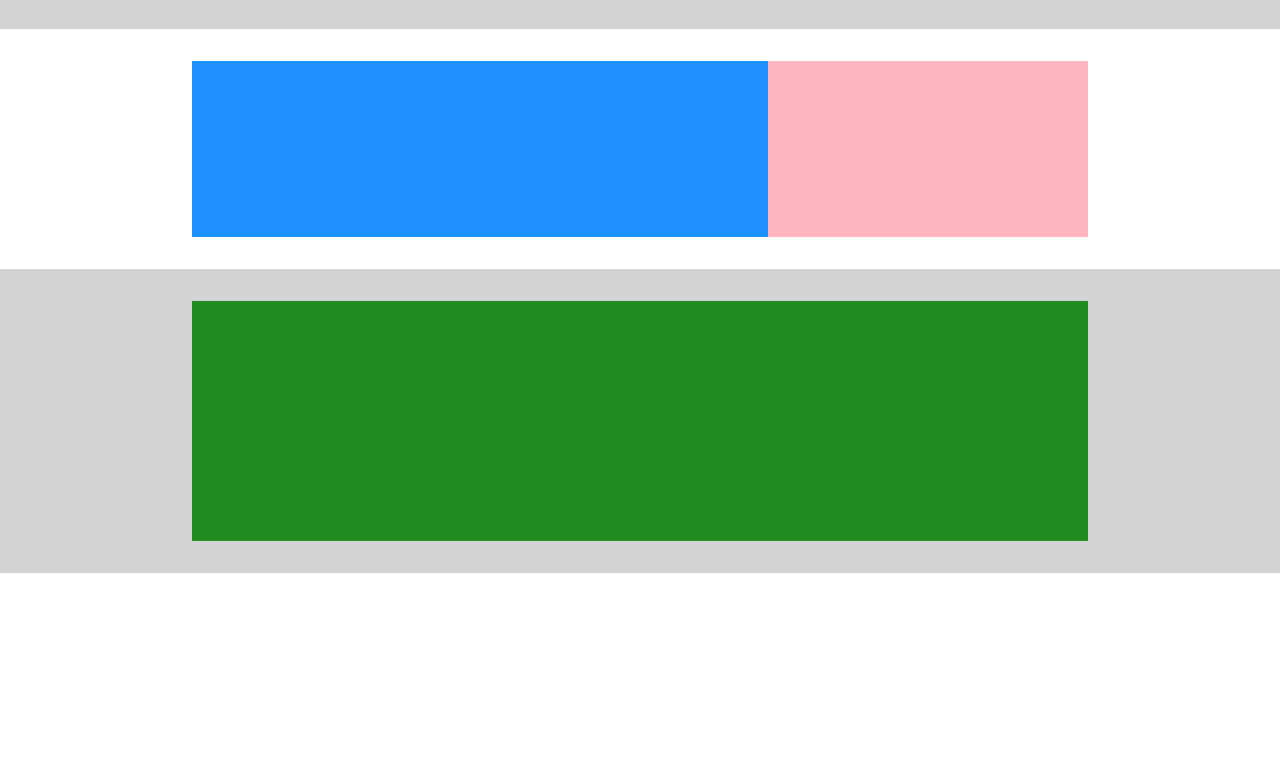
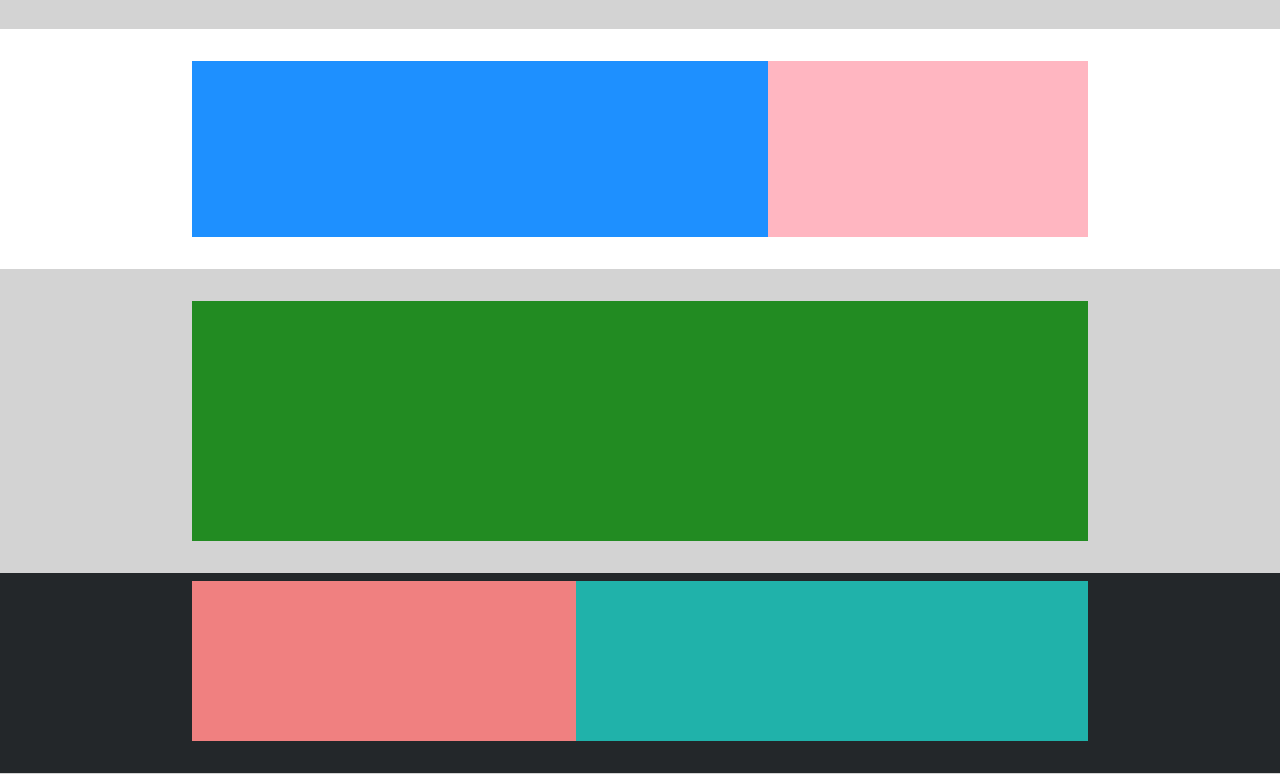
Before and after one commit to Willians-Hurtado/htmlcss-struttura-discord, a plain HTML site: page index.html in a window 1280 px wide. Shown: the part 707-1481 px from the top of the page. Before the commit the page ends 1280 px from the top, so only its background shows below. Drawn offline with Linux system fonts and the light colour scheme.

Commit message:
add last section of the main

```diff
--- a/css/style.css
+++ b/css/style.css
@@ -104,7 +104,7 @@ background-color: #d3d3d3;
 }
 
 .small{
-     width: 25%;
+    width: 25%;
     min-height: 4rem;
     background-color: var(--dis-footer-buttons);
     height: 11rem;
@@ -124,7 +124,6 @@ background-color: #d3d3d3;
 .tech-contain{
     display: flex;
     justify-content: center;
-    flex-direction: row-reverse;
     padding-top: 2rem;
     padding-bottom: 2rem;
     background-color: var(--dis-back-CT);
@@ -137,3 +136,26 @@ background-color: #d3d3d3;
     background-color: var(--dis-bigger-block);
     height: 15rem;
 }
+
+/* last section */
+.last-section{
+    display: flex;
+    justify-content: center;
+    padding-top: 0.5rem;
+    padding-bottom: 2rem;
+    background-color: var(--dis-darker);
+    border-bottom: 1px solid var(--dis-back-CT);
+}
+
+.main-column{
+
+height: 10rem;
+    width: 30%;
+    background-color: var(--dis-last-section);
+}
+
+.small-column{
+    height: 10rem;
+    width: 10%;
+    background-color: var(--dis-last-group);
+}
--- a/index.html
+++ b/index.html
@@ -57,7 +57,15 @@
             <div class="tech"></div>
         </section>
 
-        <section></section>
+        <!-- last section -->
+        <section class="last-section">
+            <div class="main-column"></div>
+            <div class="small-column"></div>
+            <div class="small-column"></div>
+            <div class="small-column"></div>
+            <div class="small-column"></div>
+        </section>
+
     </main>
 
     <footer>
```
